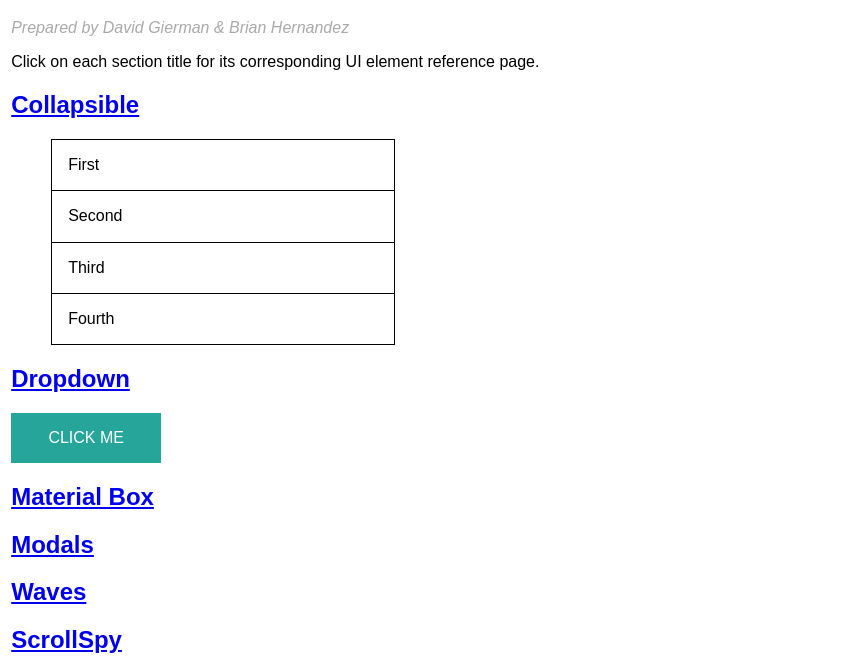
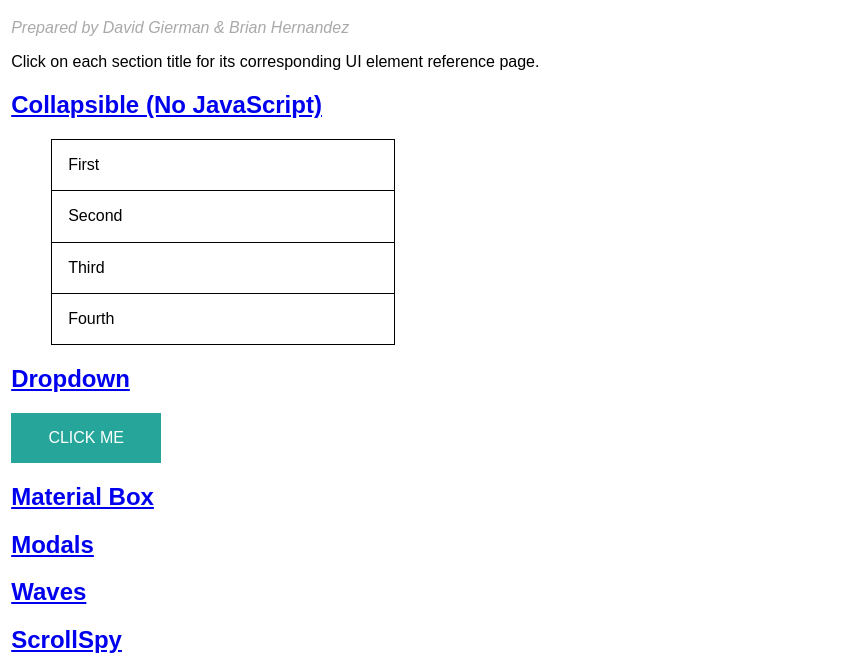
Before and after one commit to brianhernandez/Practice_Hackathon, a plain HTML site: page index.html in a window 1280 px wide. Shown: the part 61-731 px from the top of the page, without its empty margins (0-848 px from the left). Drawn offline with Linux system fonts and the light colour scheme.

Commit message:
Just added 'No JavaScript' to Collapsible header.

```diff
--- a/index.html
+++ b/index.html
@@ -11,7 +11,7 @@
   <h1>Practice Hackathon Project: Build Four UI Elements</h1>
   <p>Prepared by David Gierman &amp; Brian Hernandez</p>
   <p>Click on each section title for its corresponding UI element reference page.</p>
-  <a href='http://materializecss.com/collapsible.html'><h2>Collapsible</h2></a>
+  <a href='http://materializecss.com/collapsible.html'><h2>Collapsible (No JavaScript)</h2></a>
     <ul class="accordion">
       <label for="accord_first"><li>First</li></label><input type="radio" id="accord_first" name="element" value="">
       <li><p>Lorem ipsum dolor sit amet, consectetur adipisicing elit. Commodi ducimus harum fugit praesentium, dignissimos autem quae voluptas, impedit nulla, aut asperiores. Minima nemo accusantium consectetur asperiores eligendi facere, voluptatum ab?</p></li>
```
